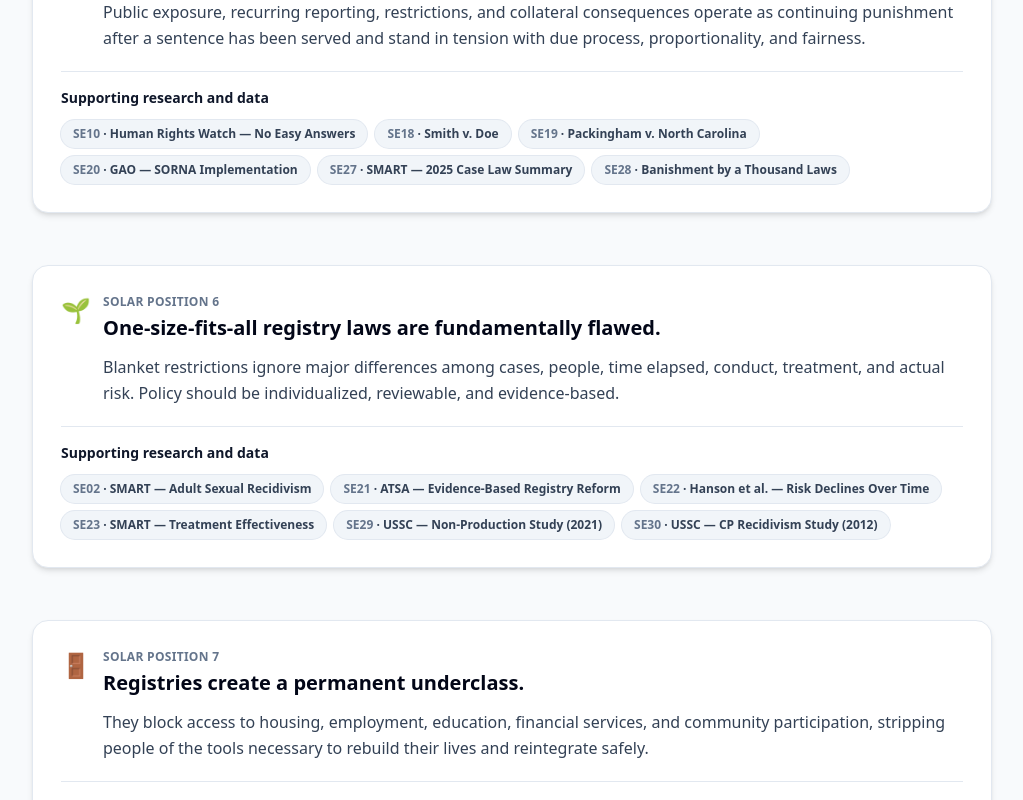
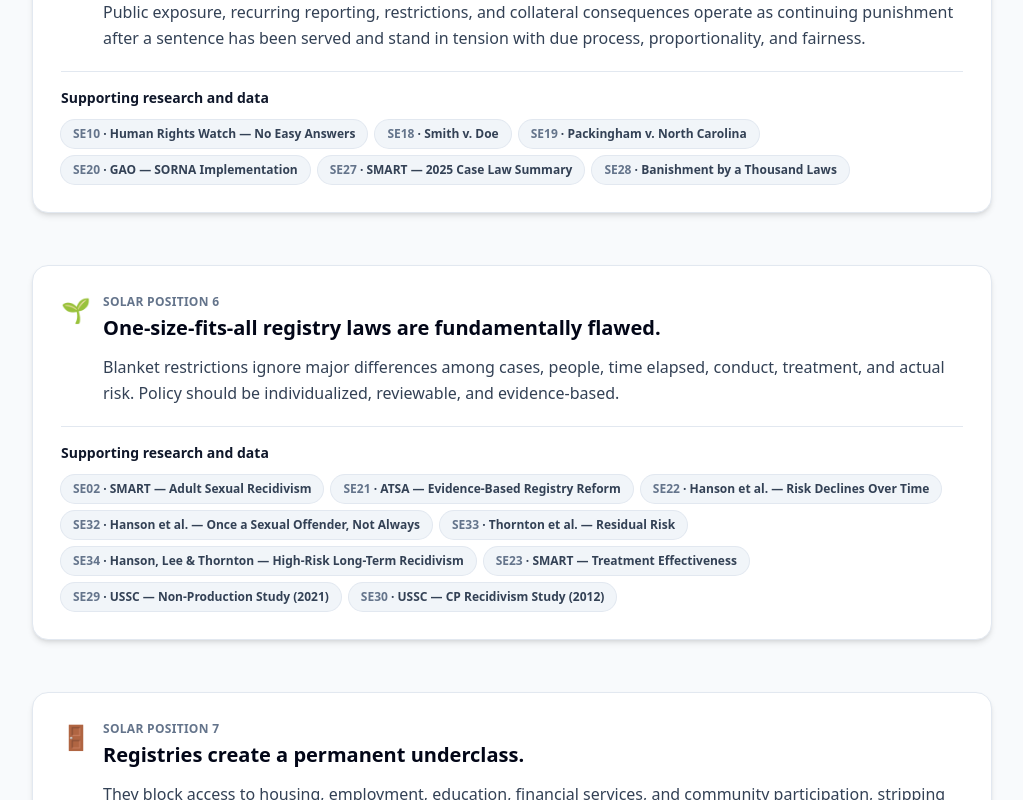
Before and after one commit to projectsolarrecon/Solar, a React (Vite) app: page /resources/research-data-resources in a window 1280 px wide. Shown: the part 3620-4420 px from the top of the page, without its empty margins (128-1151 px from the left). Built offline with nearby package versions, Linux system fonts and the light colour scheme.

Commit message:
Add four research sources to Research & Data guide (#52)

```diff
--- a/src/pages/resources/ResearchDataResources.tsx
+++ b/src/pages/resources/ResearchDataResources.tsx
@@ -301,6 +301,44 @@ const sourceCatalog: Record<SourceId, SourceRecord> = {
     usefulFor:
       "Longer-follow-up federal non-production recidivism data, including known sexual and contact-sexual recidivism and comparisons with contact-offender cohorts.",
   },
+  SE31: {
+    shortTitle: "Agan — Fear without Function?",
+    title: "Sex Offender Registries: Fear without Function?",
+    organization: "The Journal of Law and Economics",
+    type: "Peer-reviewed study",
+    href: "https://www.journals.uchicago.edu/doi/abs/10.1086/658483",
+    usefulFor:
+      "Testing registry effectiveness across three empirical designs, including state-level sexual-offense rates, post-release recidivism, and whether registry locations predict where sexual abuse occurs.",
+  },
+  SE32: {
+    shortTitle: "Hanson et al. — Once a Sexual Offender, Not Always",
+    title:
+      "Reductions in Risk Based on Time Offense-Free in the Community: Once a Sexual Offender, Not Always a Sexual Offender",
+    organization: "Psychology, Public Policy, and Law",
+    type: "Peer-reviewed study",
+    href: "https://doi.org/10.1037/law0000135",
+    usefulFor:
+      "Long-term evidence that sexual recidivism risk declines with sustained offense-free time across age and initial-risk groups, supporting reviewable policies that recognize desistance.",
+  },
+  SE33: {
+    shortTitle: "Thornton et al. — Residual Risk",
+    title:
+      "Estimating Lifetime and Residual Risk for Individuals Who Remain Sexual Offense Free in the Community: Practical Applications",
+    organization: "Sexual Abuse",
+    type: "Peer-reviewed study / PubMed index",
+    href: "https://pubmed.ncbi.nlm.nih.gov/31478439/",
+    usefulFor:
+      "Showing how evaluators can incorporate offense-free time into individualized estimates of lifetime, residual, and year-by-year sexual recidivism risk.",
+  },
+  SE34: {
+    shortTitle: "Hanson, Lee & Thornton — High-Risk Long-Term Recidivism",
+    title: "Long Term Recidivism Rates Among Individuals at High Risk to Sexually Reoffend",
+    organization: "Sexual Abuse",
+    type: "Peer-reviewed study / open-access full text",
+    href: "https://pmc.ncbi.nlm.nih.gov/articles/PMC11421192/",
+    usefulFor:
+      "Long-term evidence from a deliberately high-risk sample showing substantial heterogeneity in risk while also examining how residual risk changes after extended offense-free periods.",
+  },
 };
 
 type PositionRecord = {
@@ -317,7 +355,7 @@ const positions: PositionRecord[] = [
     body:
       "It does not prevent crime. The vast majority of sex offenses are committed by individuals not on any registry, and empirical evidence consistently shows lower recidivism rates for people convicted of sex offenses than commonly assumed.",
     icon: "📊",
-    sourceIds: ["SE01", "SE02", "SE03", "SE04", "SE05", "SE29", "SE30"],
+    sourceIds: ["SE01", "SE02", "SE03", "SE04", "SE05", "SE31", "SE29", "SE30"],
   },
   {
     title:
@@ -354,7 +392,7 @@ const positions: PositionRecord[] = [
     body:
       "Blanket restrictions ignore major differences among cases, people, time elapsed, conduct, treatment, and actual risk. Policy should be individualized, reviewable, and evidence-based.",
     icon: "🌱",
-    sourceIds: ["SE02", "SE21", "SE22", "SE23", "SE29", "SE30"],
+    sourceIds: ["SE02", "SE21", "SE22", "SE32", "SE33", "SE34", "SE23", "SE29", "SE30"],
   },
   {
     title: "Registries create a permanent underclass.",
@@ -371,10 +409,12 @@ const anchorSourceIds: SourceId[] = [
   "SE29",
   "SE30",
   "SE04",
+  "SE31",
   "SE11",
   "SE18",
   "SE19",
   "SE22",
+  "SE32",
   "SE06",
   "SE21",
   "SE14",
@@ -385,7 +425,7 @@ const sourceGroups: { title: string; description: string; ids: SourceId[] }[] =
     title: "Recidivism and registry effectiveness",
     description:
       "Research on reoffending, federal non-production cases, and whether registration and notification reduce crime.",
-    ids: ["SE01", "SE02", "SE03", "SE04", "SE05", "SE29", "SE30"],
+    ids: ["SE01", "SE02", "SE03", "SE04", "SE05", "SE31", "SE29", "SE30"],
   },
   {
     title: "Child safety and trusted access",
@@ -409,7 +449,7 @@ const sourceGroups: { title: string; description: string; ids: SourceId[] }[] =
     title: "Risk, treatment, and individualized reform",
     description:
       "Research on changing risk, treatment, desistance, subgroup differences, and evidence-based alternatives to blanket policy.",
-    ids: ["SE02", "SE21", "SE22", "SE23", "SE29", "SE30"],
+    ids: ["SE02", "SE21", "SE22", "SE32", "SE33", "SE34", "SE23", "SE29", "SE30"],
   },
   {
     title: "Comparative public safety",
```
